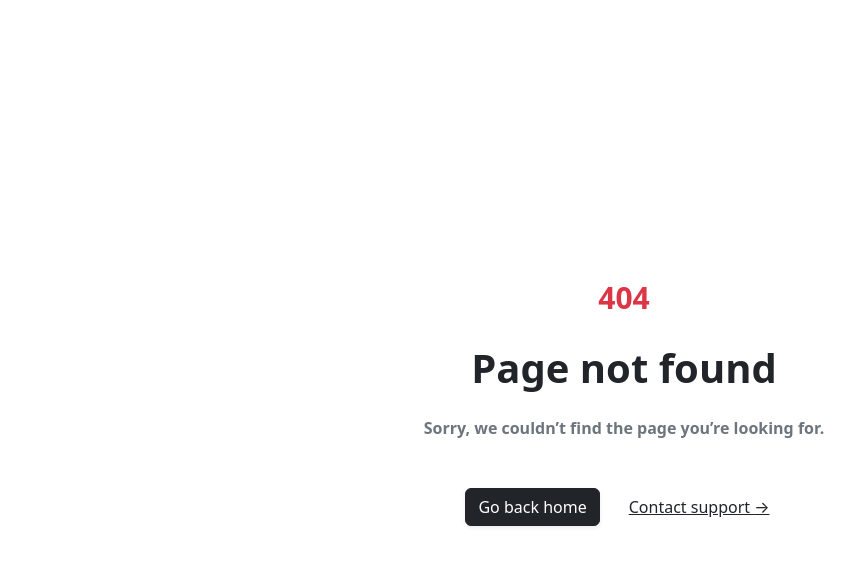
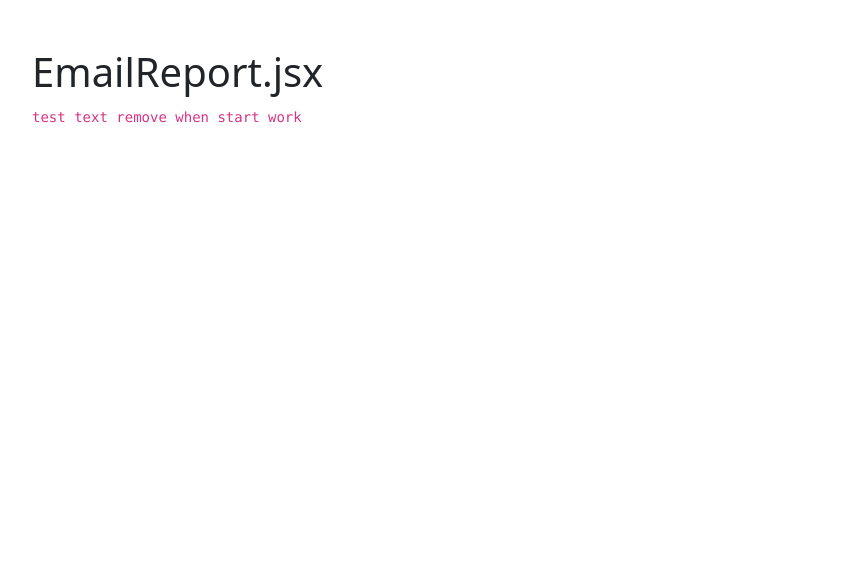
Before and after one commit to mikasa99985/react, a React (Vite) app: page /report in a window 1280 px wide. Before the commit this address had no page. Shown: the top 566 px of the page, without its empty margins (16-871 px from the left). Built offline with nearby package versions, Linux system fonts and the light colour scheme.

Commit message:
add email report page

```diff
--- a/src/App.jsx
+++ b/src/App.jsx
@@ -10,6 +10,7 @@ import Profile from './pages/Profile';
 import Page_404 from './pages/Page_404';
 import MyCards from './pages/MyCards';
 import Details from './pages/Details';
+import EmailReport from './pages/EmailReport';
 
 function App() {
   const appStyle = {
@@ -54,6 +55,10 @@ function App() {
             <MyCards />
           </Route>
 
+          <Route exact path="/report">
+            <EmailReport />
+          </Route>
+
           {/* 404 ERROR PAGE THIS REQUIRED THE END OF THE ALL ROUTERS */}
           <Route exact path="*">
             <Page_404 />
--- a/src/components/Footer.jsx
+++ b/src/components/Footer.jsx
@@ -32,7 +32,7 @@ export default function Footer() {
               <h5>HELP</h5>
               <ul className="nav flex-column">
                 <li className="nav-item mb-2"><Link to="#" className="nav-link p-0 text-body-secondary">Live chat report</Link></li>
-                <li className="nav-item mb-2"><Link to="#" className="nav-link p-0 text-body-secondary">Email report</Link></li>
+                <li className="nav-item mb-2"><Link to="/report" className="nav-link p-0 text-body-secondary">Email report</Link></li>
               </ul>
             </div>
 
--- /dev/null
+++ b/src/pages/EmailReport.jsx
@@ -0,0 +1,14 @@
+import React from 'react'
+
+const EmailReport = () => {
+    return (
+        <>
+            <div className="m-5">
+                <h1>EmailReport.jsx</h1>
+                <code>test text remove when start work</code>
+            </div>
+        </>
+    )
+}
+
+export default EmailReport
```
